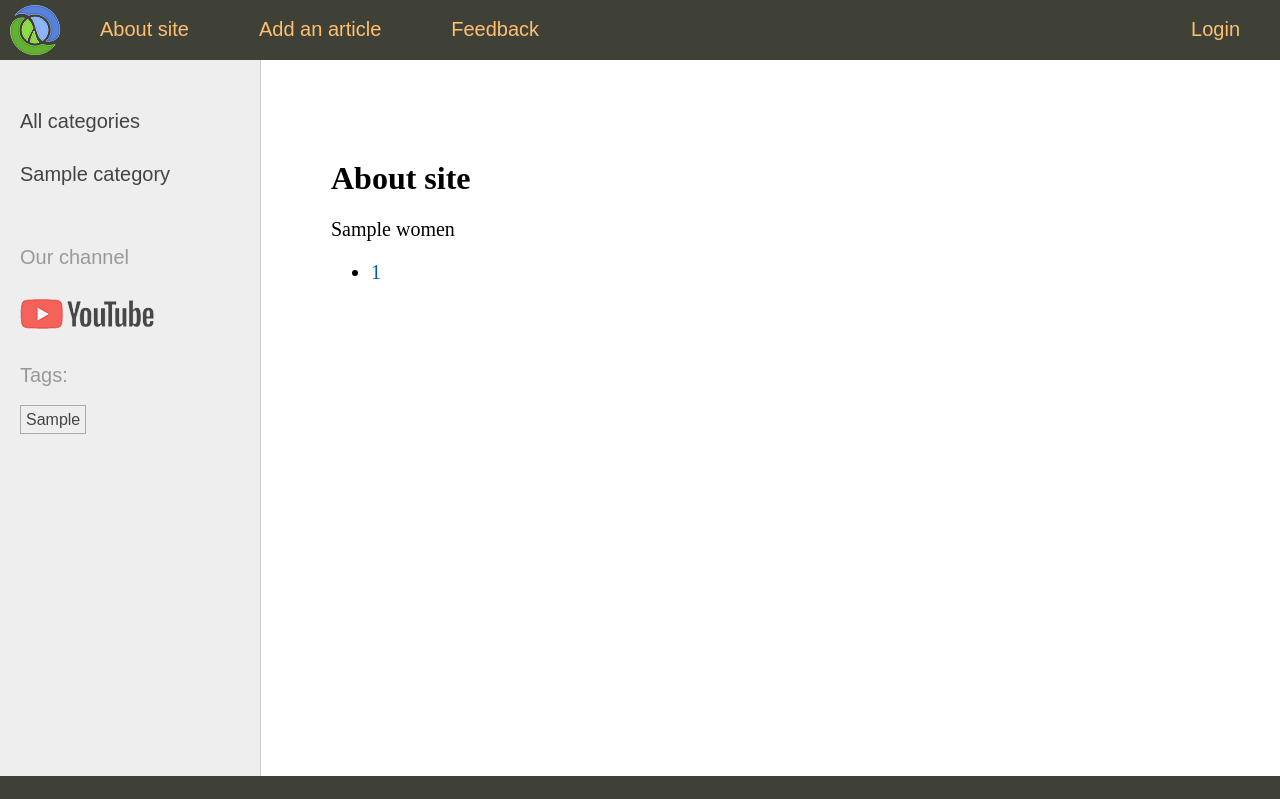
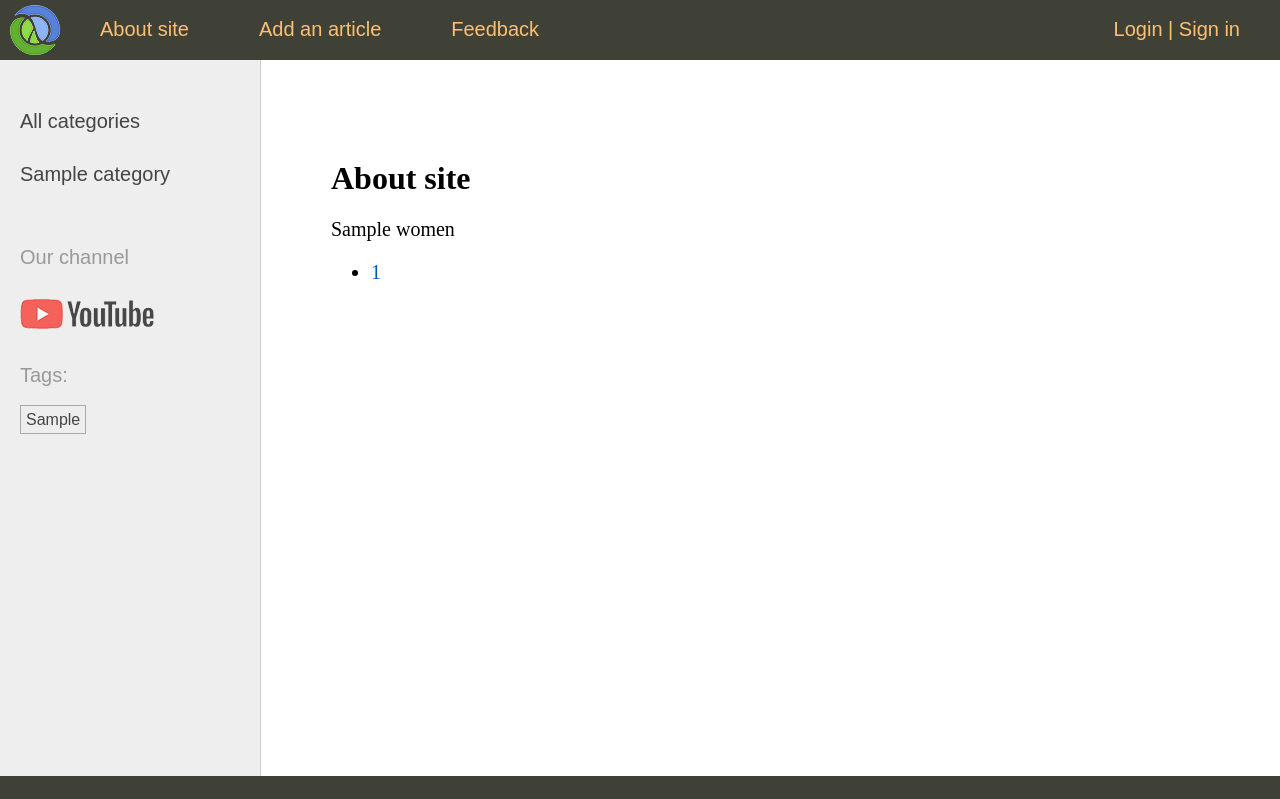
Before and after one commit to Paul-Starodub/site_women, a Django app: page /about/ in a window 1280 px wide. Shown: the top 799 px of the page. Run offline with Django 5.2, Linux system fonts and the light colour scheme; tables that the repository leaves empty hold one stand-in row (values such as "Sample post").

Commit message:
update base.html

```diff
--- a/templates/base.html
+++ b/templates/base.html
@@ -21,9 +21,15 @@
 		<a href="{% url m.url_name %}">{{m.title}}</a>
   </li>
 {% endfor %}
+      {% if user.is_authenticated %}
+            <li class="last"> {{ user.username }}
+        <a href="{% url 'users:logout' %}">Logout</a>
+      </li>
+  {% else %}
       <li class="last">
-        <a href="{% url 'users:login' %}">Login</a>
+        <a href="{% url 'users:login' %}">Login</a> | <a href="#">Sign in</a>
       </li>
+  {% endif %}
 			</ul>
 			<div class="clear"></div>
 		</div>
```
